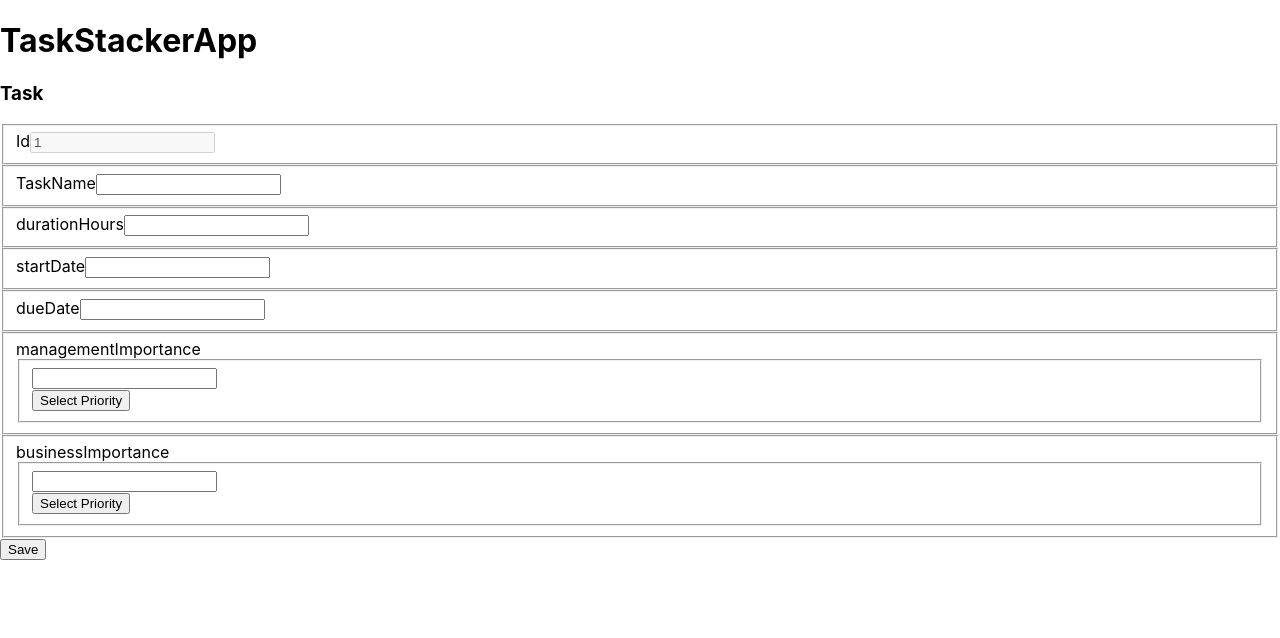
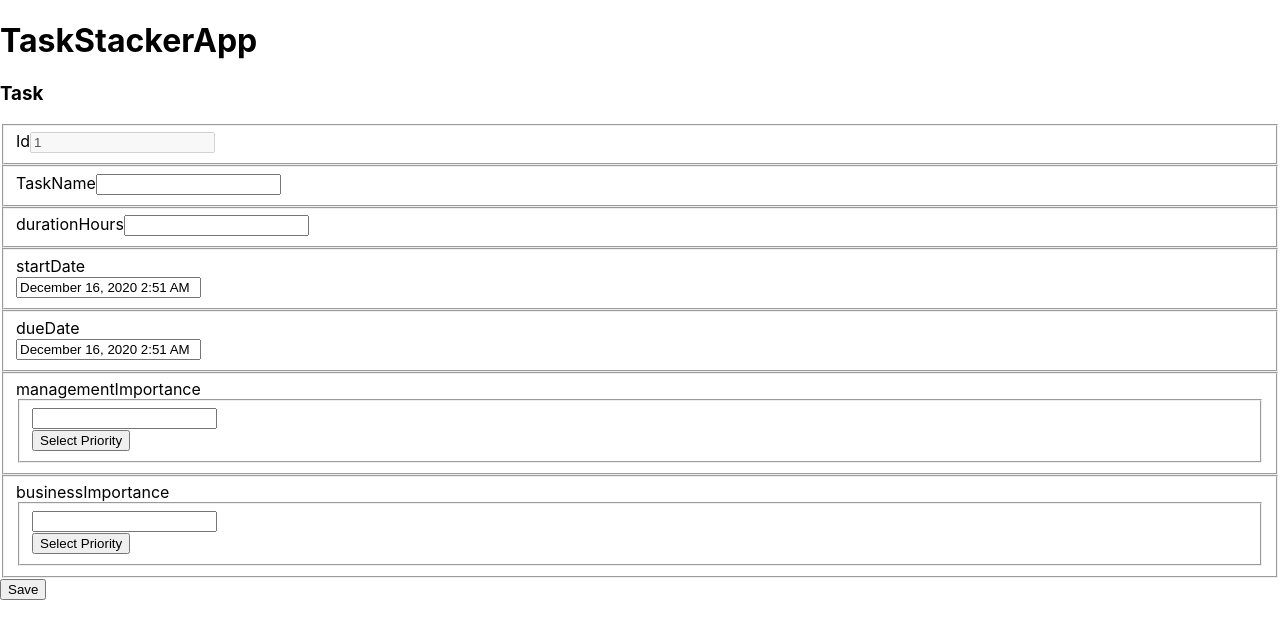
Before and after one commit to nathan-standafer/taskstacker, a React (Create React App) app in the folder taskstacker_frontend/: page /tasks/1 in a window 1280 px wide. Shown: the top 638 px of the page. Built offline with nearby package versions, Linux system fonts and the light colour scheme; no server answers.

Commit message:
added date picker

```diff
--- a/taskstacker_frontend/package.json
+++ b/taskstacker_frontend/package.json
@@ -8,8 +8,12 @@
     "@testing-library/user-event": "^12.5.0",
     "axios": "^0.21.0",
     "formik": "^2.2.6",
+    "install": "^0.13.0",
     "moment": "^2.29.1",
+    "npm": "^6.14.10",
     "react": "^17.0.1",
+    "react-bootstrap": "^1.4.0",
+    "react-datepicker": "^3.3.0",
     "react-dom": "^17.0.1",
     "react-router-dom": "^5.2.0",
     "react-scripts": "4.0.1",
--- /dev/null
+++ b/taskstacker_frontend/src/component/DateTimePicker.jsx
@@ -0,0 +1,53 @@
+import React, { Component } from 'react';
+import DatePicker from 'react-datepicker';
+import "react-datepicker/dist/react-datepicker.css";
+
+class DateTimePicker extends Component
+{
+    constructor(props) {
+        super(props);
+
+        let initDate = new Date();
+        if (this.props.zuluDate)
+        {
+            initDate = new Date(this.props.zuluDate);
+        }
+
+        this.state = {
+            zuluDate: this.props.zuluDate,
+            startDate: initDate
+        }
+
+        this.handleDateSelect = this.handleDateSelect.bind(this)
+    }
+
+    handleDateSelect = (dt) => {
+        this.setState({zuluDate: dt.toISOString(), startDate: dt});  //need to set zuluDate to make sure this.props.zuluDate updates properly
+        this.props.onSelectDate(dt);
+    }
+
+    render() {
+        let thisDate = this.state.startDate
+        if (this.props.zuluDate)
+        {
+            thisDate = new Date(this.props.zuluDate)
+        }
+
+        return (
+            <div>
+                <DatePicker
+                    //key={this.props.zuluDate}
+                    //onChange={onChange}
+                    onSelect={this.handleDateSelect}
+                    //selected={this.state.startDate}
+                    selected={thisDate}
+                    showTimeSelect
+                    dateFormat="MMMM d, yyyy h:mm aa"
+                />
+            </div>
+        )
+    }
+
+}
+
+export default DateTimePicker
--- a/taskstacker_frontend/src/component/PrioDropdown.jsx
+++ b/taskstacker_frontend/src/component/PrioDropdown.jsx
@@ -1,4 +1,4 @@
-import React, { Component,   useState } from 'react'
+import React, { Component } from 'react'  //useState
 import { DropdownButton, Dropdown } from 'react-bootstrap';
 
 
@@ -7,6 +7,7 @@ class PrioDropdown extends Component
 
     constructor(props) {
         super(props);
+
         this.state = {
             prio: 0
         }
--- a/taskstacker_frontend/src/component/TaskComponent.jsx
+++ b/taskstacker_frontend/src/component/TaskComponent.jsx
@@ -1,8 +1,8 @@
 import React, { Component } from 'react'
 import TaskDataService from '../service/TaskDataService'
-import PropDropdown from './PrioDropdown'
+import PrioDropdown from './PrioDropdown'
+import DateTimePicker from  './DateTimePicker'
 import { Formik, Form, Field, ErrorMessage } from 'formik';
-
 
 class TaskComponent extends Component {
 
@@ -17,7 +17,8 @@ class TaskComponent extends Component {
         this.onSubmit = this.onSubmit.bind(this)
         this.handleManagementImportance = this.handleManagementImportance.bind(this)
         this.handleBusinessImportance = this.handleBusinessImportance.bind(this)
-
+        this.handleStartDate = this.handleStartDate.bind(this)
+        this.handleDueDate = this.handleDueDate.bind(this)
     }
 
     componentDidMount() {
@@ -67,6 +68,18 @@ class TaskComponent extends Component {
         this.setState({task})
     }
 
+    handleStartDate = (dt) => {
+        let task = this.state.task;
+        task.startDate = dt.toISOString();
+        this.setState({task})
+    }
+
+    handleDueDate = (dt) => {
+        let task = this.state.task;
+        task.dueDate = dt.toISOString();
+        this.setState({task})
+    }
+
     render() {
         let { id, task } = this.state
 
@@ -106,24 +119,24 @@ class TaskComponent extends Component {
                                     </fieldset>
                                     <fieldset className="form-group">
                                         <label>startDate</label>
-                                        <Field className="form-control" type="text" name="startDate" />
+                                        <DateTimePicker zuluDate={task.startDate} onSelectDate={this.handleStartDate}/>
                                     </fieldset>
                                     <fieldset className="form-group">
                                         <label>dueDate</label>
-                                        <Field className="form-control" type="text" name="dueDate" />
+                                        <DateTimePicker zuluDate={task.dueDate} onSelectDate={this.handleDueDate}/>
                                     </fieldset>
                                     <fieldset className="form-group">
                                         <label>managementImportance</label>
                                         <fieldset className="form-inline">
                                             <Field className="form-control" type="text" name="managementImportance" />
-                                            <PropDropdown onSelectPrio={this.handleManagementImportance}/>
+                                            <PrioDropdown onSelectPrio={this.handleManagementImportance}/>
                                         </fieldset>
                                     </fieldset>
                                     <fieldset className="form-group">
                                         <label>businessImportance</label>
                                         <fieldset className="form-inline">
                                             <Field className="form-control" type="text" name="businessImportance" />
-                                            <PropDropdown onSelectPrio={this.handleBusinessImportance} style="display: inline-block"/>
+                                            <PrioDropdown onSelectPrio={this.handleBusinessImportance} style="display: inline-block"/>
                                         </fieldset>
                                     </fieldset>
 
@@ -132,13 +145,10 @@ class TaskComponent extends Component {
                             )
                         }
                     </Formik>
-
                 </div>
-
             </div>
         )
     }
-
 }
 
 export default TaskComponent
```
Also changed, not shown: 1 other file (tests, documents, lock files or other folders).
